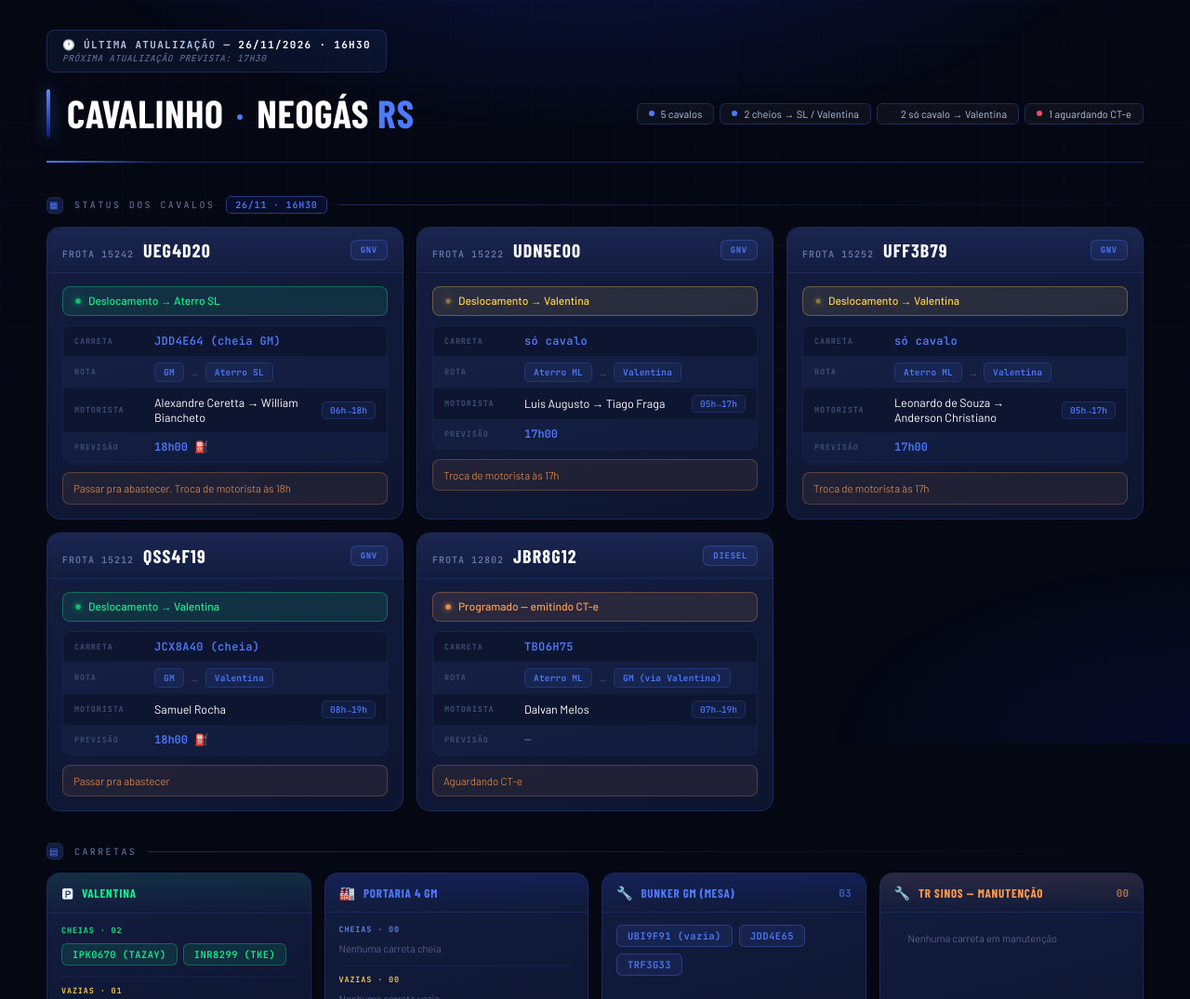
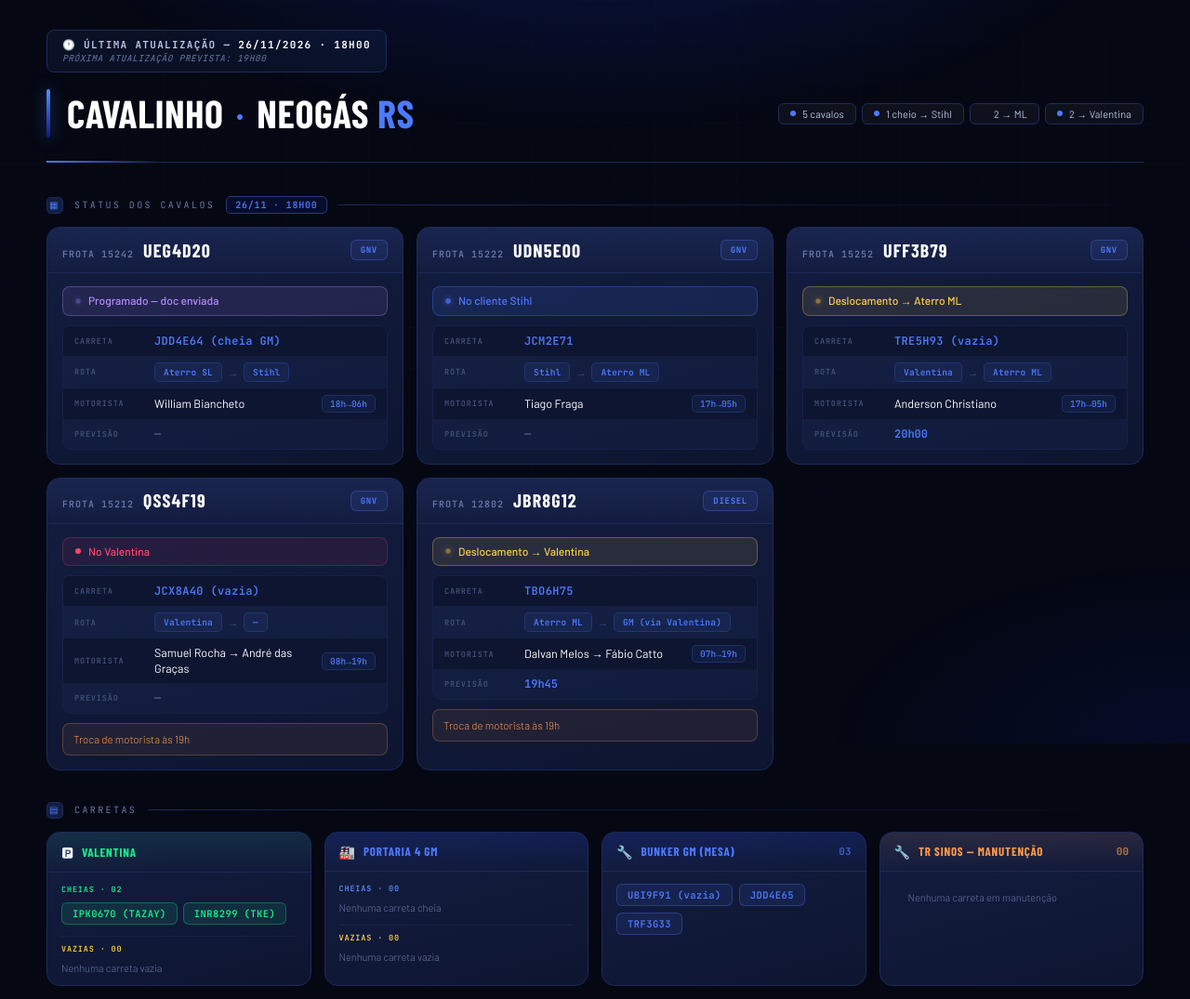
Before and after one commit to giovani-schiavon/Painel-Neogas, a plain HTML site: page index.html in a window 1280 px wide. Shown: the top 1075 px of the page at 93% size. Drawn offline with nearby package versions, Linux system fonts and the light colour scheme; a web font is replaced by a local one.

Commit message:
Add files via upload

```diff
--- a/index.html
+++ b/index.html
@@ -152,8 +152,8 @@ h1 .rs{color:var(--azul-br);}
 <div class="wrap">
 
   <div style="font-family:'JetBrains Mono',monospace;font-size:11px;font-weight:700;letter-spacing:.12em;text-transform:uppercase;color:var(--text2);background:rgba(77,122,255,.08);border:1px solid var(--border);border-radius:8px;padding:8px 16px;margin-bottom:18px;display:inline-block;">
-    🕐 Última Atualização — <span style="color:var(--branco);">26/11/2026 · 16h30</span>
-    <br><span style="font-size:9.5px;font-style:italic;font-weight:400;color:var(--muted);letter-spacing:.06em;">Próxima atualização prevista: 17h30</span>
+    🕐 Última Atualização — <span style="color:var(--branco);">26/11/2026 · 18h00</span>
+    <br><span style="font-size:9.5px;font-style:italic;font-weight:400;color:var(--muted);letter-spacing:.06em;">Próxima atualização prevista: 19h00</span>
   </div>
 
   <div class="header">
@@ -166,84 +166,84 @@ h1 .rs{color:var(--azul-br);}
     <div class="header-right">
       <div class="pills">
         <span class="pill pill-azul">5 cavalos</span>
-        <span class="pill pill-roxo">2 cheios → SL / Valentina</span>
-        <span class="pill pill-amarelo">2 só cavalo → Valentina</span>
-        <span class="pill pill-verm">1 aguardando CT-e</span>
+        <span class="pill pill-roxo">1 cheio → Stihl</span>
+        <span class="pill pill-amarelo">2 → ML</span>
+        <span class="pill pill-azul">2 → Valentina</span>
       </div>
 
     </div>
   </div>
 
-  <div class="sec-label"><span class="ico">▦</span>Status dos Cavalos <span class="stamp">26/11 · 16h30</span></div>
+  <div class="sec-label"><span class="ico">▦</span>Status dos Cavalos <span class="stamp">26/11 · 18h00</span></div>
                                                                                                                                                                                                                                                                                                                                                                                                                                                                                                                                                                                                                                                                                                                                                                                                                                                                                                                                                                                                                                                                                                                                                                                                       <div class="grid">
 
     <div class="card">
       <div class="card-head"><div class="head-id"><span class="frota">Frota 15242</span><span class="placa">UEG4D20</span></div><span class="comb-badge gnv">GNV</span></div>
       <div class="card-body">
-        <div class="status s-cheio"><span class="pulse"></span>Deslocamento → Aterro SL</div>
+        <div class="status s-programado"><span class="pulse"></span>Programado — doc enviada</div>
         <div class="info-rows">
           <div class="irow"><span class="lbl">Carreta</span><span class="v mono" style="display:flex;align-items:center;gap:2px;">JDD4E64 (cheia GM)</span></div>
-          <div class="irow"><span class="lbl">Rota</span><div class="rota"><span class="rp rp-o">GM</span><span class="rp-arr">→</span><span class="rp rp-d">Aterro SL</span></div></div>
-          <div class="irow mot-row"><span class="lbl">Motorista</span><span class="v mot">Alexandre Ceretta → William Biancheto</span><span class="turno-chip">06h→18h</span></div>
-          <div class="irow"><span class="lbl">Previsão</span><span class="v prev">18h00 ⛽</span></div>
+          <div class="irow"><span class="lbl">Rota</span><div class="rota"><span class="rp rp-o">Aterro SL</span><span class="rp-arr">→</span><span class="rp rp-d">Stihl</span></div></div>
+          <div class="irow mot-row"><span class="lbl">Motorista</span><span class="v mot">William Biancheto</span><span class="turno-chip">18h→06h</span></div>
+          <div class="irow"><span class="lbl">Previsão</span><span class="v prev none">—</span></div>
         </div>
-        <div class="obs">Passar pra abastecer. Troca de motorista às 18h</div>
+
       </div>
     </div>
 
     <div class="card">
       <div class="card-head"><div class="head-id"><span class="frota">Frota 15222</span><span class="placa">UDN5E00</span></div><span class="comb-badge gnv">GNV</span></div>
       <div class="card-body">
-        <div class="status s-vazio"><span class="pulse"></span>Deslocamento → Valentina</div>
+        <div class="status s-cliente"><span class="pulse"></span>No cliente Stihl</div>
         <div class="info-rows">
-          <div class="irow"><span class="lbl">Carreta</span><span class="v mono" style="display:flex;align-items:center;gap:2px;">só cavalo</span></div>
-          <div class="irow"><span class="lbl">Rota</span><div class="rota"><span class="rp rp-o">Aterro ML</span><span class="rp-arr">→</span><span class="rp rp-d">Valentina</span></div></div>
-          <div class="irow mot-row"><span class="lbl">Motorista</span><span class="v mot">Luis Augusto → Tiago Fraga</span><span class="turno-chip">05h→17h</span></div>
-          <div class="irow"><span class="lbl">Previsão</span><span class="v prev">17h00</span></div>
+          <div class="irow"><span class="lbl">Carreta</span><span class="v mono" style="display:flex;align-items:center;gap:2px;">JCM2E71</span></div>
+          <div class="irow"><span class="lbl">Rota</span><div class="rota"><span class="rp rp-o">Stihl</span><span class="rp-arr">→</span><span class="rp rp-d">Aterro ML</span></div></div>
+          <div class="irow mot-row"><span class="lbl">Motorista</span><span class="v mot">Tiago Fraga</span><span class="turno-chip">17h→05h</span></div>
+          <div class="irow"><span class="lbl">Previsão</span><span class="v prev none">—</span></div>
         </div>
-        <div class="obs">Troca de motorista às 17h</div>
+
       </div>
     </div>
 
     <div class="card">
       <div class="card-head"><div class="head-id"><span class="frota">Frota 15252</span><span class="placa">UFF3B79</span></div><span class="comb-badge gnv">GNV</span></div>
       <div class="card-body">
-        <div class="status s-vazio"><span class="pulse"></span>Deslocamento → Valentina</div>
+        <div class="status s-vazio"><span class="pulse"></span>Deslocamento → Aterro ML</div>
         <div class="info-rows">
-          <div class="irow"><span class="lbl">Carreta</span><span class="v mono" style="display:flex;align-items:center;gap:2px;">só cavalo</span></div>
-          <div class="irow"><span class="lbl">Rota</span><div class="rota"><span class="rp rp-o">Aterro ML</span><span class="rp-arr">→</span><span class="rp rp-d">Valentina</span></div></div>
-          <div class="irow mot-row"><span class="lbl">Motorista</span><span class="v mot">Leonardo de Souza → Anderson Christiano</span><span class="turno-chip">05h→17h</span></div>
-          <div class="irow"><span class="lbl">Previsão</span><span class="v prev">17h00</span></div>
+          <div class="irow"><span class="lbl">Carreta</span><span class="v mono" style="display:flex;align-items:center;gap:2px;">TRE5H93 (vazia)</span></div>
+          <div class="irow"><span class="lbl">Rota</span><div class="rota"><span class="rp rp-o">Valentina</span><span class="rp-arr">→</span><span class="rp rp-d">Aterro ML</span></div></div>
+          <div class="irow mot-row"><span class="lbl">Motorista</span><span class="v mot">Anderson Christiano</span><span class="turno-chip">17h→05h</span></div>
+          <div class="irow"><span class="lbl">Previsão</span><span class="v prev">20h00</span></div>
         </div>
-        <div class="obs">Troca de motorista às 17h</div>
+
       </div>
     </div>
 
     <div class="card">
       <div class="card-head"><div class="head-id"><span class="frota">Frota 15212</span><span class="placa">QSS4F19</span></div><span class="comb-badge gnv">GNV</span></div>
       <div class="card-body">
-        <div class="status s-cheio"><span class="pulse"></span>Deslocamento → Valentina</div>
+        <div class="status s-parado"><span class="pulse"></span>No Valentina</div>
         <div class="info-rows">
-          <div class="irow"><span class="lbl">Carreta</span><span class="v mono" style="display:flex;align-items:center;gap:2px;">JCX8A40 (cheia)</span></div>
-          <div class="irow"><span class="lbl">Rota</span><div class="rota"><span class="rp rp-o">GM</span><span class="rp-arr">→</span><span class="rp rp-d">Valentina</span></div></div>
-          <div class="irow mot-row"><span class="lbl">Motorista</span><span class="v mot">Samuel Rocha</span><span class="turno-chip">08h→19h</span></div>
-          <div class="irow"><span class="lbl">Previsão</span><span class="v prev">18h00 ⛽</span></div>
+          <div class="irow"><span class="lbl">Carreta</span><span class="v mono" style="display:flex;align-items:center;gap:2px;">JCX8A40 (vazia)</span></div>
+          <div class="irow"><span class="lbl">Rota</span><div class="rota"><span class="rp rp-o">Valentina</span><span class="rp-arr">→</span><span class="rp rp-d">—</span></div></div>
+          <div class="irow mot-row"><span class="lbl">Motorista</span><span class="v mot">Samuel Rocha → André das Graças</span><span class="turno-chip">08h→19h</span></div>
+          <div class="irow"><span class="lbl">Previsão</span><span class="v prev none">—</span></div>
         </div>
-        <div class="obs">Passar pra abastecer</div>
+        <div class="obs">Troca de motorista às 19h</div>
       </div>
     </div>
 
     <div class="card">
       <div class="card-head"><div class="head-id"><span class="frota">Frota 12802</span><span class="placa">JBR8G12</span></div><span class="comb-badge diesel">DIESEL</span></div>
       <div class="card-body">
-        <div class="status s-aguardando"><span class="pulse"></span>Programado — emitindo CT-e</div>
+        <div class="status s-vazio"><span class="pulse"></span>Deslocamento → Valentina</div>
         <div class="info-rows">
           <div class="irow"><span class="lbl">Carreta</span><span class="v mono" style="display:flex;align-items:center;gap:2px;">TBO6H75</span></div>
           <div class="irow"><span class="lbl">Rota</span><div class="rota"><span class="rp rp-o">Aterro ML</span><span class="rp-arr">→</span><span class="rp rp-d">GM (via Valentina)</span></div></div>
-          <div class="irow mot-row"><span class="lbl">Motorista</span><span class="v mot">Dalvan Melos</span><span class="turno-chip">07h→19h</span></div>
-          <div class="irow"><span class="lbl">Previsão</span><span class="v prev none">—</span></div>
+          <div class="irow mot-row"><span class="lbl">Motorista</span><span class="v mot">Dalvan Melos → Fábio Catto</span><span class="turno-chip">07h→19h</span></div>
+          <div class="irow"><span class="lbl">Previsão</span><span class="v prev">19h45</span></div>
         </div>
-        <div class="obs">Aguardando CT-e</div>
+        <div class="obs">Troca de motorista às 19h</div>
       </div>
     </div>
   </div>
@@ -256,8 +256,8 @@ h1 .rs{color:var(--azul-br);}
         <div style="font-family:'JetBrains Mono',monospace;font-size:8.5px;letter-spacing:.1em;text-transform:uppercase;color:var(--verde);font-weight:600;">Cheias · 02</div>
         <div style="display:flex;flex-wrap:wrap;gap:6px;margin-bottom:4px;"><span class="chip chip-cheia">IPK0670 (TAZAY)</span><span class="chip chip-cheia">INR8299 (TKE)</span></div>
         <div style="height:.5px;background:var(--line);"></div>
-        <div style="font-family:'JetBrains Mono',monospace;font-size:8.5px;letter-spacing:.1em;text-transform:uppercase;color:var(--amarelo);font-weight:600;">Vazias · 01</div>
-        <div style="display:flex;flex-wrap:wrap;gap:6px;"><span class="chip" style="background:rgba(255,200,60,.1);color:var(--amarelo);border:1px solid rgba(255,200,60,.3);">TRE5H93</span></div>
+        <div style="font-family:'JetBrains Mono',monospace;font-size:8.5px;letter-spacing:.1em;text-transform:uppercase;color:var(--amarelo);font-weight:600;">Vazias · 00</div>
+        <div style="display:flex;flex-wrap:wrap;gap:6px;"><span style="color:var(--muted);font-size:11px;">Nenhuma carreta vazia</span></div>
       </div>
     </div>
     <div class="ccard">
```
